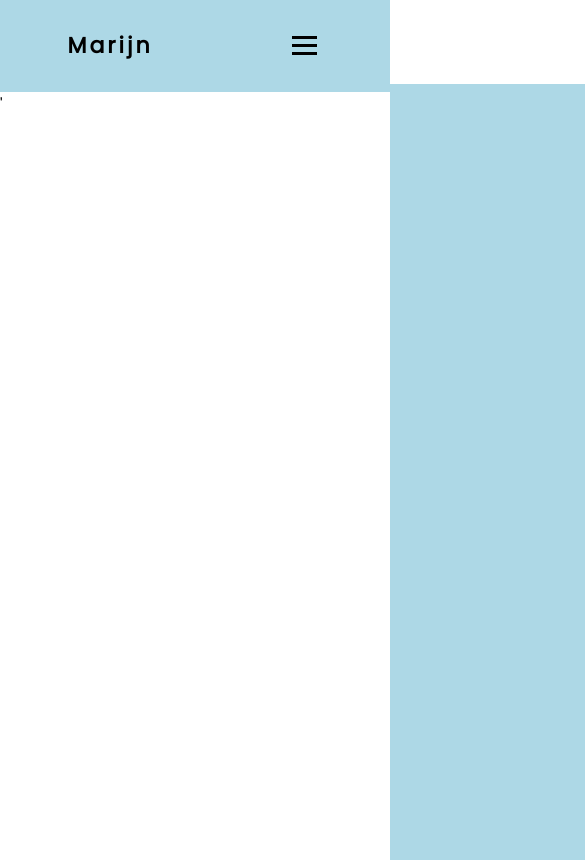
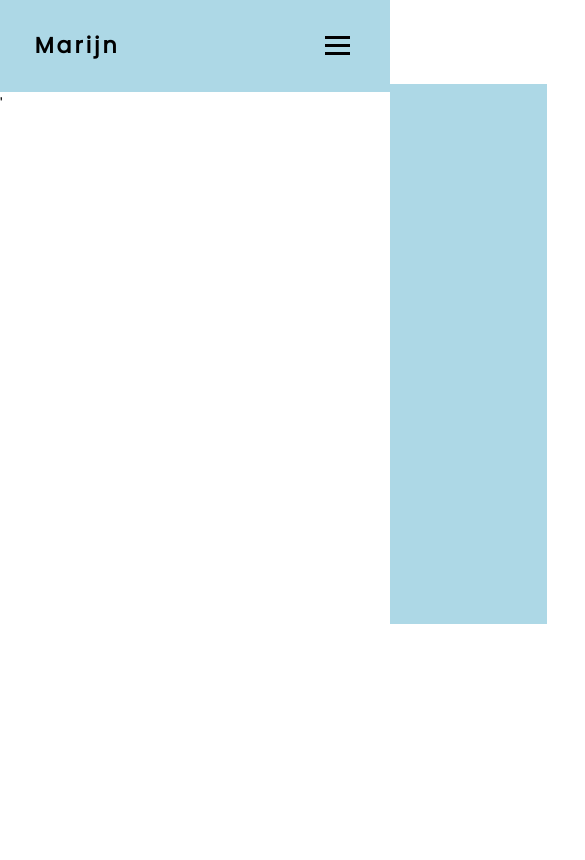
Before and after one commit to ThatGuyMarijn/Portfolio, a plain HTML site: page index.html in a window 390 px wide. Shown: the top 860 px of the page, 585 px wide, since content can reach past the window. Drawn offline with Linux system fonts and the light colour scheme.

Commit message:
Fixed Responsive Navbar

```diff
--- a/style.css
+++ b/style.css
@@ -17,7 +17,6 @@ nav{
     color: black;
     letter-spacing: 3px;
     font-size: 22px;
-
 }
 
 .nav-links{
@@ -72,6 +71,7 @@ nav{
     height: 3px;
     background-color: black;
     margin: 5px;
+    margin-left: 35vw;
     transition: all 0.3s ease;
 }
 
@@ -83,13 +83,13 @@ nav{
     .nav-links{
         position: absolute;
         right: 0;
-        height: 92vh;
+        height: 64vh;
         top: 8vh;
         background-color: lightblue;
         display: flex;
         flex-direction: column;
         align-items: center;
-        width: 50%;
+        width: 30%;
         transform: translateX(100%);
         transition: transform 0.5s ease-in;
     }
@@ -128,3 +128,8 @@ nav{
 .toggle .line3{
     transform: rotate(45deg) translate(-5px, -6px);
 }
+
+/* TEMPORARY NAVBAR FIX */
+#hide{
+    display: none;
+}
```
